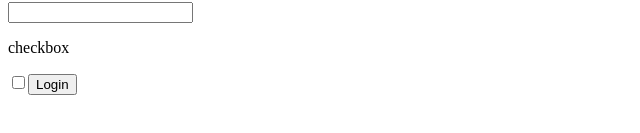
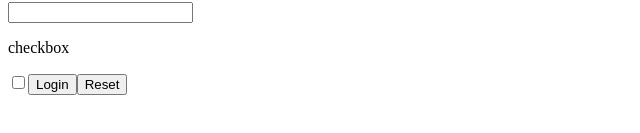
Before and after one commit to Chebaz/React, a React (Create React App) app in the folder my-app/: page / in a window 1280 px wide. Shown: the part 561-694 px from the top of the page, without its empty margins (0-640 px from the left). Built offline with nearby package versions, Linux system fonts and the light colour scheme.

Commit message:
esercizio completo

```diff
--- a/my-app/src/Login.js
+++ b/my-app/src/Login.js
@@ -27,6 +27,12 @@ export default class Login extends React.Component {
       );
     }
   };
+  reset = () => {
+    this.setState({
+      username: "",
+      password: "",
+    });
+  };
   render() {
     return (
       <div>
@@ -52,6 +58,7 @@ export default class Login extends React.Component {
           onChange={this.handleInputChange}
         />
         <button onClick={this.onLogin}>Login</button>
+        <button onClick={this.reset}>Reset</button>
       </div>
     );
   }
```
